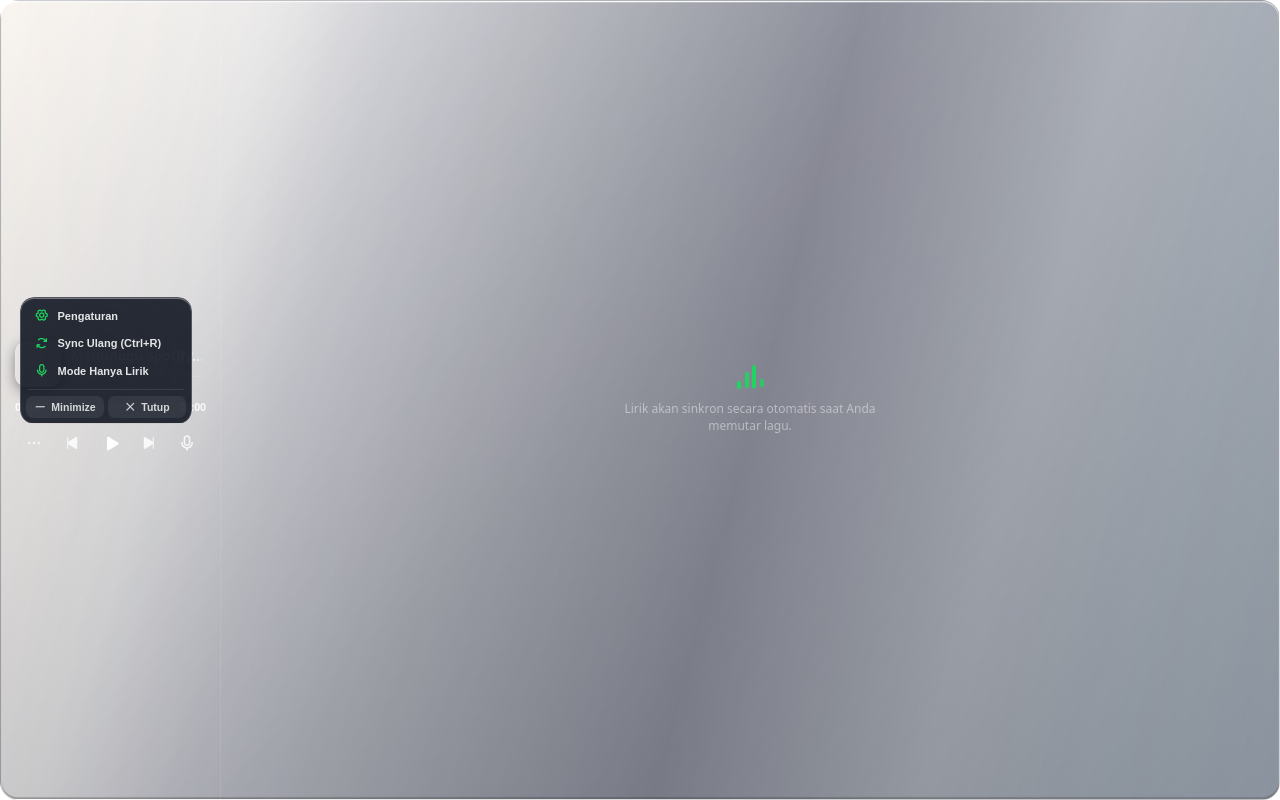
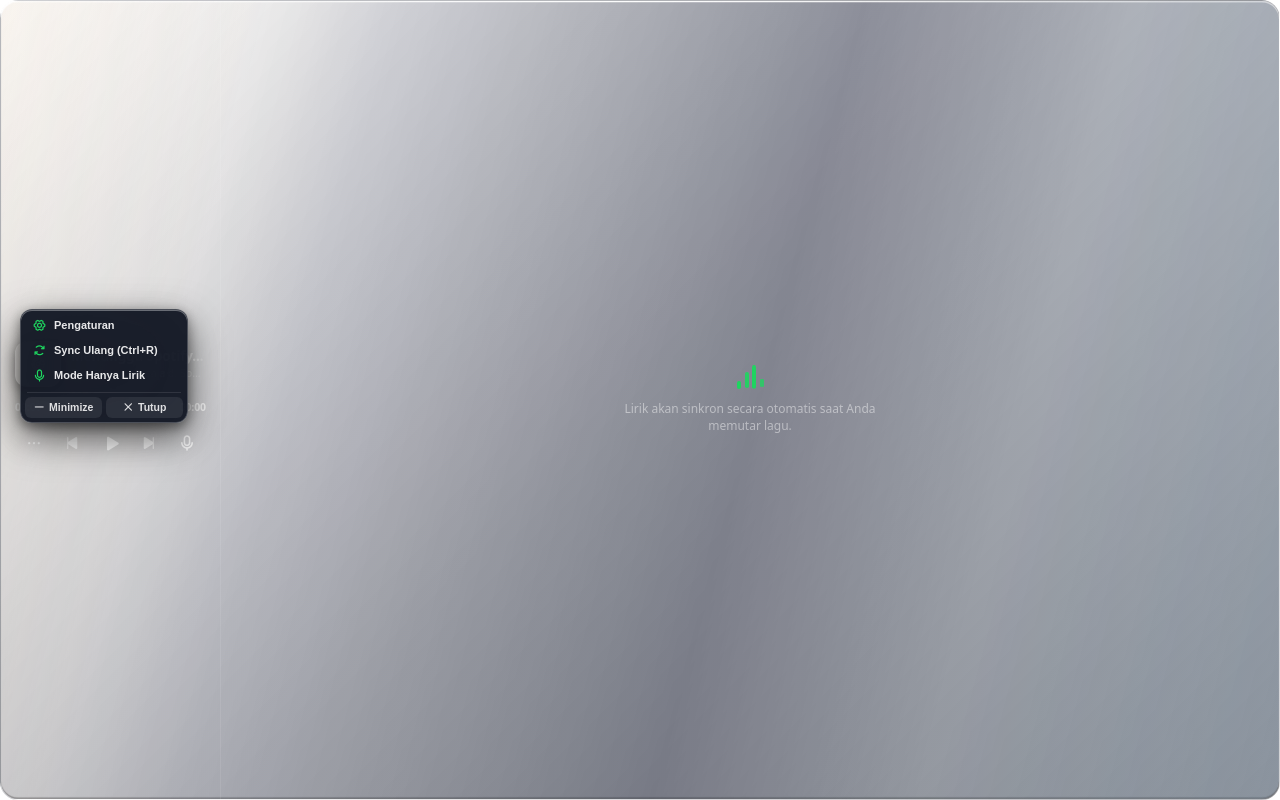
Before and after one commit to malikp66/lively-lyrics, an Electron app: page public/index.html in a window 1280 px wide. Both pictures are taken after a click on the button 34 px from the left and 443 px from the top of the page. Drawn offline with Linux system fonts and the light colour scheme; no server answers; a web font is replaced by a local one.

Commit message:
fix: anti-cutoff positioning for quick dropdown menu in miniplayer

```diff
--- a/public/app.js
+++ b/public/app.js
@@ -897,7 +897,7 @@ function setOnlyLyricsMode(enabled) {
     }, 180);
 }
 
-// Quick Three-Dots Dropdown Interaction
+// Quick Three-Dots Dropdown Interaction (Anti-Cutoff Positioning)
 function toggleQuickDropdown(anchorBtn) {
     if (!quickDropdownMenu || !anchorBtn) return;
     const isCurrentlyOpen = !quickDropdownMenu.classList.contains('hidden');
@@ -906,28 +906,62 @@ function toggleQuickDropdown(anchorBtn) {
         return;
     }
 
+    // Render offscreen/hidden momentarily to measure exact dimensions
+    quickDropdownMenu.style.visibility = 'hidden';
+    quickDropdownMenu.classList.remove('hidden');
+
     const containerRect = appContainer.getBoundingClientRect();
     const btnRect = anchorBtn.getBoundingClientRect();
+    const menuHeight = quickDropdownMenu.offsetHeight || 108;
+    const menuWidth = quickDropdownMenu.offsetWidth || 168;
+    const pad = 6; // Minimum distance from window outer boundary
 
     if (anchorBtn === btnThreeDotsPlayer) {
-        // Tampilkan ke ATAS tombol dock di pojok kiri bawah (anti-cutoff)
-        const bottomOffset = Math.max(34, containerRect.bottom - btnRect.top + 4);
-        const leftOffset = Math.max(8, btnRect.left - containerRect.left);
-        quickDropdownMenu.style.top = 'auto';
-        quickDropdownMenu.style.bottom = `${bottomOffset}px`;
+        // Horizontal: Align with button left, clamped to window bounds
+        let leftOffset = btnRect.left - containerRect.left;
+        if (leftOffset + menuWidth > containerRect.width - pad) {
+            leftOffset = containerRect.width - menuWidth - pad;
+        }
+        if (leftOffset < pad) leftOffset = pad;
+
         quickDropdownMenu.style.left = `${leftOffset}px`;
         quickDropdownMenu.style.right = 'auto';
+
+        // Vertical: Check if placing above button clips top (140px window)
+        const spaceAbove = btnRect.top - containerRect.top;
+        if (menuHeight + 8 > spaceAbove) {
+            // Pin to top with safe margin so "Pengaturan" is always 100% visible
+            quickDropdownMenu.style.top = `${pad}px`;
+            quickDropdownMenu.style.bottom = 'auto';
+        } else {
+            const bottomOffset = containerRect.bottom - btnRect.top + 4;
+            quickDropdownMenu.style.top = 'auto';
+            quickDropdownMenu.style.bottom = `${bottomOffset}px`;
+        }
     } else {
-        // Tampilkan ke BAWAH tombol floating lyrics di pojok kanan atas
-        const topOffset = Math.max(6, btnRect.bottom - containerRect.top + 4);
-        const rightOffset = Math.max(8, containerRect.right - btnRect.right);
-        quickDropdownMenu.style.top = `${topOffset}px`;
-        quickDropdownMenu.style.bottom = 'auto';
+        // btnThreeDotsLyrics (Floating button in Only-Lyrics Mode)
+        let rightOffset = containerRect.right - btnRect.right;
+        if (rightOffset + menuWidth > containerRect.width - pad) {
+            rightOffset = containerRect.width - menuWidth - pad;
+        }
+        if (rightOffset < pad) rightOffset = pad;
+
         quickDropdownMenu.style.right = `${rightOffset}px`;
         quickDropdownMenu.style.left = 'auto';
-    }
-
-    quickDropdownMenu.classList.remove('hidden');
+
+        // Vertical: Check if placing below button clips bottom (120px window)
+        const idealTop = btnRect.bottom - containerRect.top + 4;
+        if (idealTop + menuHeight > containerRect.height - pad) {
+            quickDropdownMenu.style.top = 'auto';
+            quickDropdownMenu.style.bottom = `${pad}px`;
+        } else {
+            quickDropdownMenu.style.top = `${idealTop}px`;
+            quickDropdownMenu.style.bottom = 'auto';
+        }
+    }
+
+    // Make visible and trigger animation
+    quickDropdownMenu.style.visibility = 'visible';
 }
 
 if (btnThreeDotsPlayer) {
--- a/public/style.css
+++ b/public/style.css
@@ -939,58 +939,59 @@ select,
 .quick-dropdown-menu {
     position: absolute;
     z-index: 10000;
-    min-width: 172px;
-    background: rgba(14, 20, 32, 0.88);
+    min-width: 168px;
+    background: rgba(14, 20, 32, 0.94);
     backdrop-filter: blur(36px) saturate(210%);
     -webkit-backdrop-filter: blur(36px) saturate(210%);
-    border: 1px solid rgba(255, 255, 255, 0.20);
+    border: 1px solid rgba(255, 255, 255, 0.22);
     box-shadow:
         inset 0 1px 0 rgba(255, 255, 255, 0.35),
         0 14px 38px rgba(0, 0, 0, 0.65),
         0 4px 12px rgba(0, 0, 0, 0.4);
-    border-radius: 14px;
-    padding: 5px;
+    border-radius: 12px;
+    padding: 4px;
     display: flex;
     flex-direction: column;
     gap: 2px;
-    animation: dropdownPop 0.18s cubic-bezier(0.16, 1, 0.3, 1);
+    animation: dropdownPop 0.16s cubic-bezier(0.16, 1, 0.3, 1);
     user-select: none;
-    -webkit-mask-image: -webkit-radial-gradient(white, black);
-    mask-image: radial-gradient(white, black);
+    max-height: calc(100vh - 12px);
+    box-sizing: border-box;
 }
 
 @keyframes dropdownPop {
-    from { opacity: 0; transform: scale(0.92) translateY(-6px); }
+    from { opacity: 0; transform: scale(0.94) translateY(-4px); }
     to { opacity: 1; transform: scale(1) translateY(0); }
 }
 
 .dropdown-item {
     display: flex;
     align-items: center;
-    gap: 9px;
+    gap: 8px;
     width: 100%;
-    padding: 6px 9px;
+    padding: 5px 8px;
     border: none;
     background: transparent;
-    color: rgba(255, 255, 255, 0.88);
+    color: rgba(255, 255, 255, 0.9);
     font-size: 11px;
     font-weight: 600;
-    border-radius: 8px;
+    border-radius: 7px;
     cursor: pointer;
     text-align: left;
     transition: all 0.15s ease;
     box-sizing: border-box;
+    line-height: 1.2;
 }
 
 .dropdown-item i {
-    font-size: 13.5px;
+    font-size: 13px;
     color: var(--accent-color);
     flex-shrink: 0;
     transition: transform 0.15s ease;
 }
 
 .dropdown-item:hover {
-    background: rgba(255, 255, 255, 0.12);
+    background: rgba(255, 255, 255, 0.14);
     color: #ffffff;
 }
 
@@ -1001,7 +1002,7 @@ select,
 .dropdown-divider {
     height: 1px;
     background: rgba(255, 255, 255, 0.10);
-    margin: 3px 2px;
+    margin: 2px 2px;
 }
 
 .dropdown-row-actions {
@@ -1017,29 +1018,30 @@ select,
     display: inline-flex;
     align-items: center;
     justify-content: center;
-    gap: 5px;
-    padding: 5px 6px;
+    gap: 4px;
+    padding: 4px 6px;
     border: none;
-    background: rgba(255, 255, 255, 0.07);
-    color: rgba(255, 255, 255, 0.8);
+    background: rgba(255, 255, 255, 0.08);
+    color: rgba(255, 255, 255, 0.85);
     font-size: 10.5px;
     font-weight: 600;
-    border-radius: 7px;
+    border-radius: 6px;
     cursor: pointer;
     transition: all 0.15s ease;
+    line-height: 1.2;
 }
 
 .dropdown-mini-btn i {
-    font-size: 12px;
+    font-size: 11.5px;
 }
 
 .dropdown-mini-btn:hover {
-    background: rgba(255, 255, 255, 0.16);
+    background: rgba(255, 255, 255, 0.18);
     color: #ffffff;
 }
 
 .dropdown-mini-btn.dropdown-mini-danger:hover {
-    background: rgba(239, 68, 68, 0.28);
+    background: rgba(239, 68, 68, 0.32);
     color: #fca5a5;
 }
 
```
